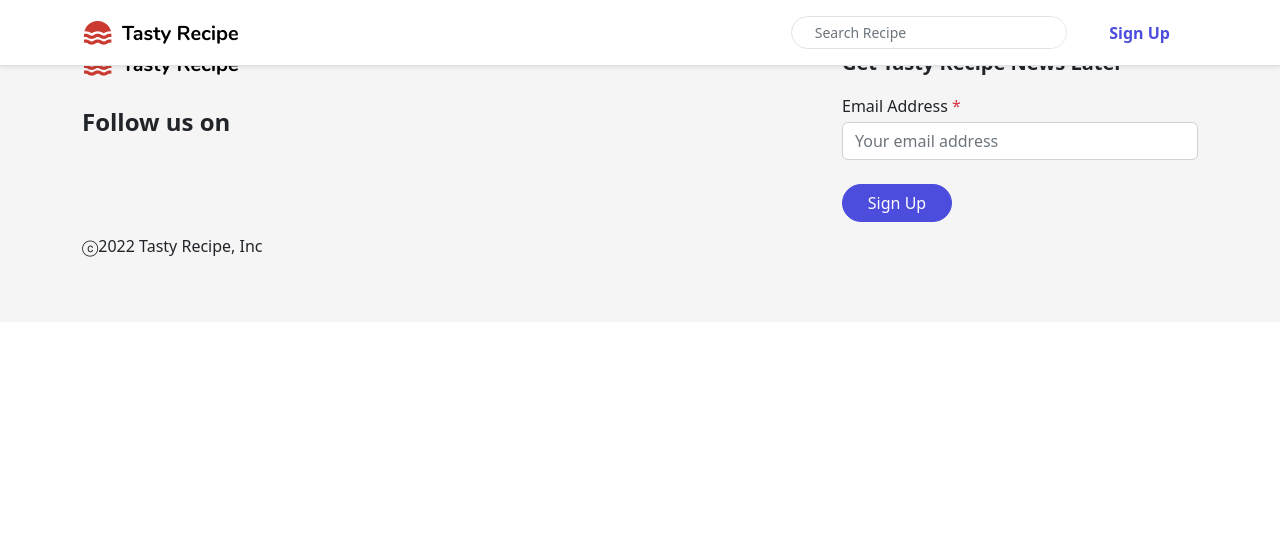
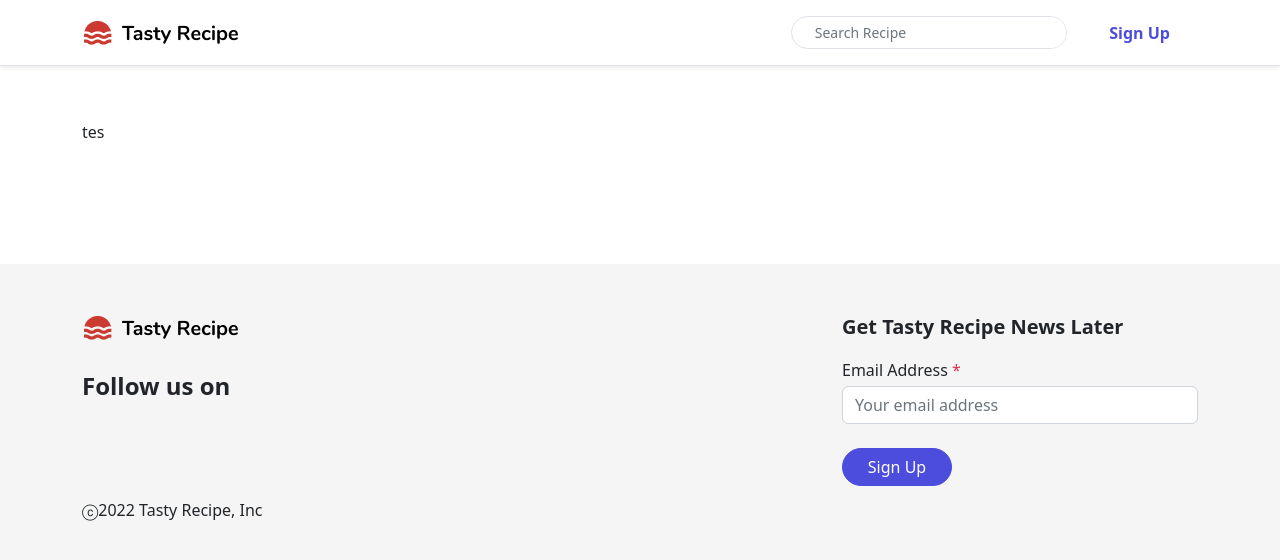
Before and after one commit to fathursyh/tasty_recipe, a Vue app: page /recipe in a window 1280 px wide. Shown: the top 560 px of the page. Built offline with nearby package versions, Linux system fonts and the light colour scheme.

Commit message:
update dynamic page pt 1

```diff
--- a/src/App.vue
+++ b/src/App.vue
@@ -7,7 +7,6 @@
 </template>
 
 <script setup>
-  import HomePage from './components/pages/HomePage.vue'
   import WebHeader from './components/header/WebHeader.vue'
   import WebFooter from './components/footer/WebFooter.vue'
 </script>
--- /dev/null
+++ b/src/components/detail/RecipeDescription.vue
@@ -0,0 +1,8 @@
+<template>
+    tes
+</template>
+
+<script setup>
+
+
+</script>
--- /dev/null
+++ b/src/components/detail/RecipeDetail.vue
@@ -0,0 +1,11 @@
+<template>
+    <div class="col-12 col-sm-8">
+        <recipe-description></recipe-description>
+    </div>
+</template>
+
+<script setup>
+import RecipeDescription from './RecipeDescription.vue'
+
+
+</script>
--- /dev/null
+++ b/src/components/pages/DetailPage.vue
@@ -0,0 +1,16 @@
+<template>
+    <main>
+        <div class="container-md my-5 py-5">
+            <div class="row my-4">
+                <!-- <div class="col-12 col-sm-12"></div> -->
+                <recipe-detail></recipe-detail>
+                <div class="col-12 col-sm-12"></div>
+            </div>
+        </div>
+    </main>
+  </template>
+
+<script setup>
+    import RecipeDetail from '../detail/RecipeDetail.vue'
+
+</script>
--- a/src/components/pages/HomePage.vue
+++ b/src/components/pages/HomePage.vue
@@ -7,7 +7,9 @@
         cooks, videos, and how-tos based on the food you love and the friends you follow.
       </p>
     </div>
-    <recipe-list :recipes="recipeList" v-if="recipeListStatus"></recipe-list>
+    <router-link to="/recipe/" class="text-decoration-none">
+      <recipe-list :recipes="recipeList" v-if="recipeListStatus"></recipe-list>
+    </router-link>
   </div>
 </template>
 
--- a/src/routes.js
+++ b/src/routes.js
@@ -1,10 +1,12 @@
 import HomePage from './components/pages/HomePage.vue';
 import LoginPage from './components/pages/LoginPage.vue';
 import SignupPage from './components/pages/SignupPage.vue';
+import DetailPage from './components/pages/DetailPage.vue';
 
 
 export const routes = [
   {path: '/', name: 'homePage', component: HomePage},
   {path: '/signup', name: 'signup', component: SignupPage},
   {path: '/login', name: 'login', component: LoginPage},
+  {path: '/recipe/', name: 'detailPage', component: DetailPage}
 ];
--- a/src/store/recipe.js
+++ b/src/store/recipe.js
@@ -17,7 +17,7 @@ export default {
     async getRecipeData({commit}) {
       try {
         const {data} = await axios.get(
-          'https://recipe-vue-batch2-default-rtdb.firebaseio.com/recipes.json'
+          'https://tasty-recipe-e679a-default-rtdb.firebaseio.com/recipe.json'
         )
 
         const arr = [];
```
